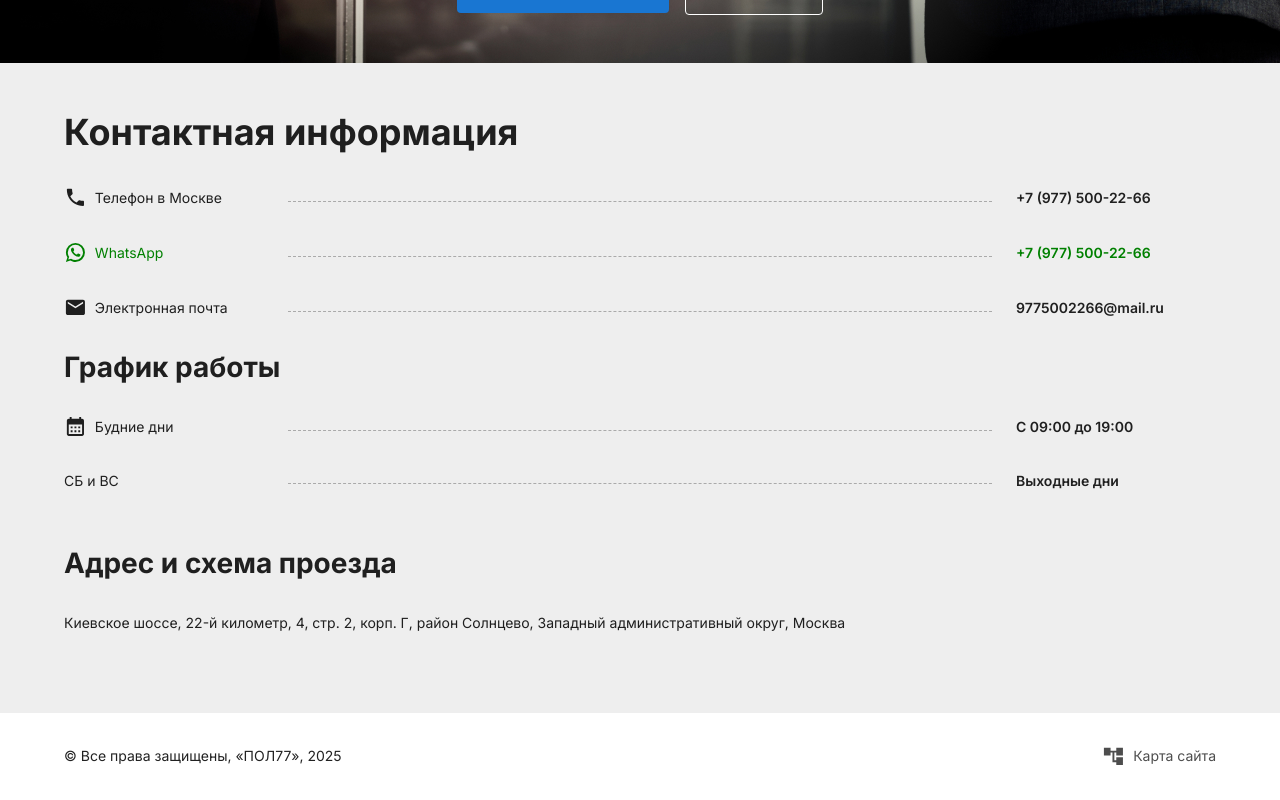
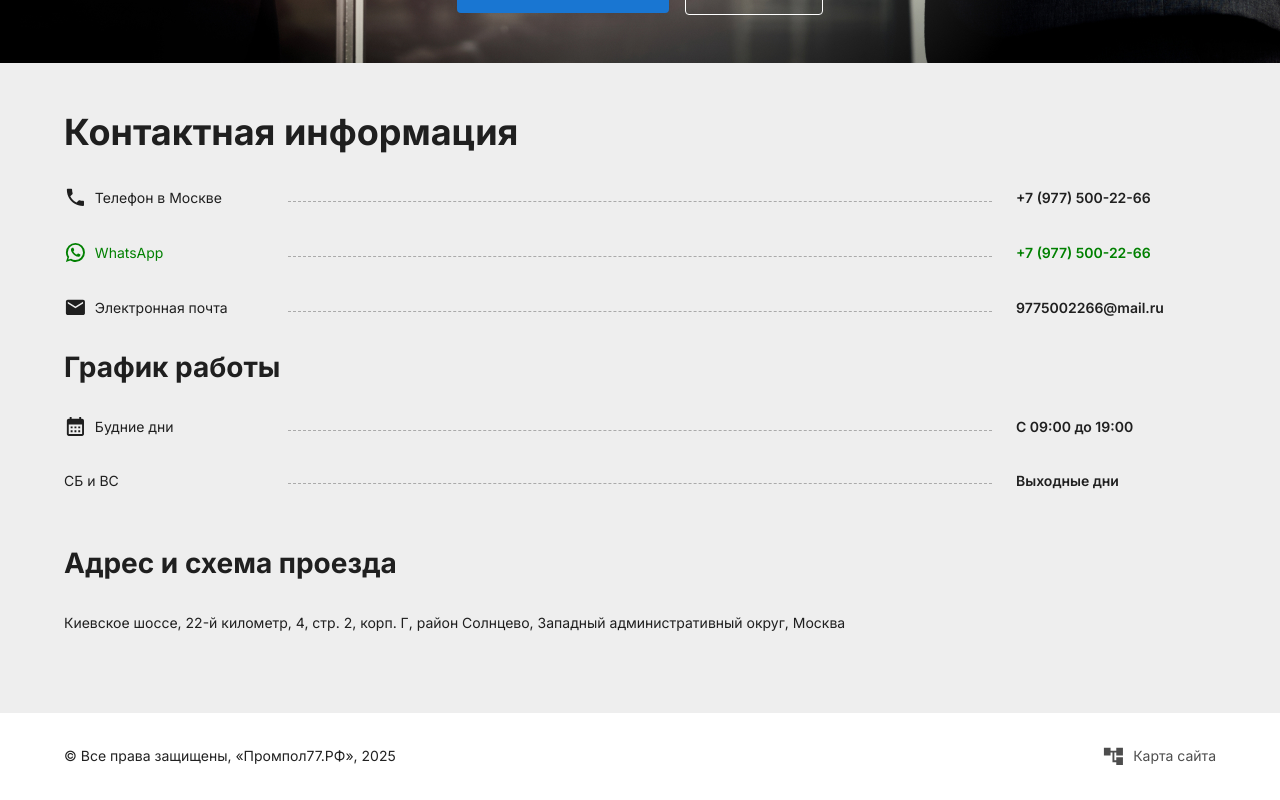
Before and after one commit to ntleek1/prompol77, a Next.js app: page / in a window 1280 px wide. Shown: the part 6407-7207 px from the top of the page. Built offline with nearby package versions, Linux system fonts and the light colour scheme; what next-yandex-metrica would draw is missing.

Commit message:
Update Footer.tsx

```diff
--- a/components/Footer/Footer.tsx
+++ b/components/Footer/Footer.tsx
@@ -11,7 +11,7 @@ const Footer = () => {
       <Container>
         <Box className="footer__Flexbox">
           <Typography className="footer__Copyright">
-            &copy; Все права защищены, «ПОЛ77», {new Date().getFullYear()}
+            &copy; Все права защищены, «Промпол77.РФ», {new Date().getFullYear()}
           </Typography>
           <Typography
             component={Link}
```
